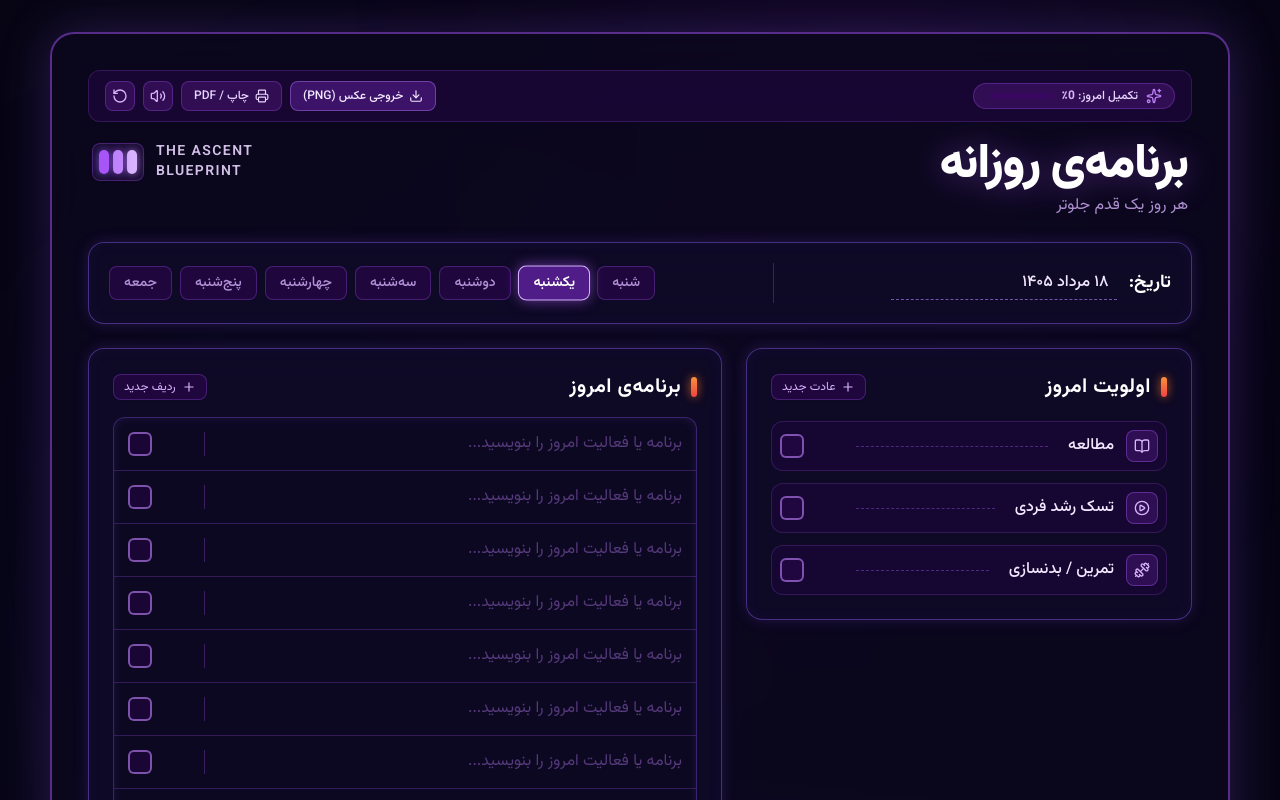
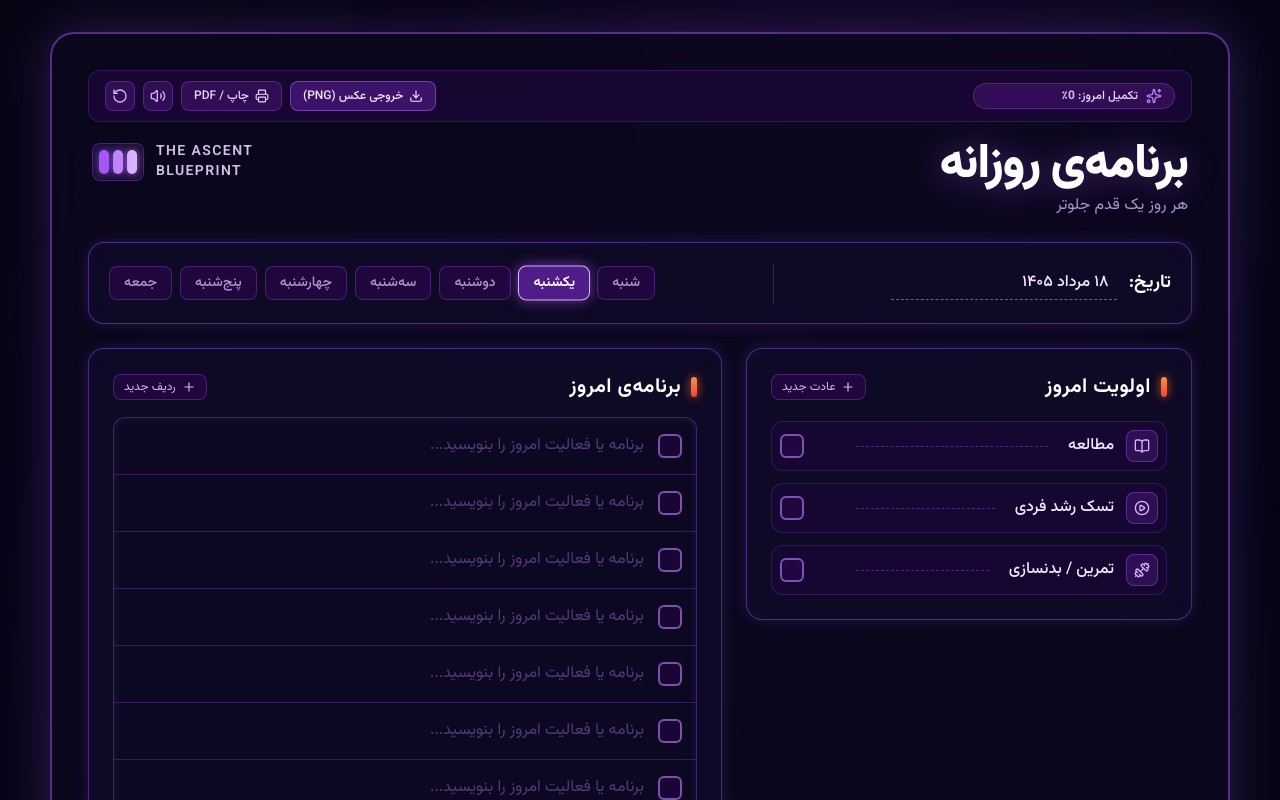
Before and after one commit to alieftekhari5040-del/panner-pro, a React (Vite) app: page / in a window 1280 px wide. Shown: the top 800 px of the page. Built offline with nearby package versions, Linux system fonts and the light colour scheme.

Commit message:
fix: move checkbox to right side and remove vertical divider in schedule table while keeping delete button on left
Co-authored-by: arena-agent <297053741+arena-agent@users.noreply.github.com>

```diff
--- a/src/components/ScheduleCard.tsx
+++ b/src/components/ScheduleCard.tsx
@@ -20,7 +20,7 @@ export const ScheduleCard: React.FC<ScheduleCardProps> = ({
 }) => {
   return (
     <div className="neon-box p-5 sm:p-6 flex flex-col gap-4 h-full">
-      {/* Title Row */}
+      {/* Title Row & Add Row Button */}
       <div className="flex items-center justify-between">
         <div className="flex items-center gap-2.5">
           <span className="inline-block w-1.5 h-5 bg-gradient-to-b from-orange-400 to-red-500 rounded-full shadow-[0_0_10px_rgba(249,115,22,0.8)]" />
@@ -43,14 +43,27 @@ export const ScheduleCard: React.FC<ScheduleCardProps> = ({
         {schedule.map((slot) => (
           <div
             key={slot.id}
-            className={`group flex items-center justify-between gap-3 p-3 sm:p-3.5 transition-colors ${
+            className={`group flex items-center justify-between gap-3.5 p-3 sm:p-3.5 transition-colors ${
               slot.completed
                 ? 'bg-purple-950/40'
                 : 'hover:bg-purple-900/15'
             }`}
           >
-            {/* Wide activity / task input column on right (RTL) */}
-            <div className="flex-1 flex items-center gap-2">
+            {/* 1. Completion checkbox on RIGHT side (in RTL, first element) */}
+            <button
+              onClick={() => onToggleSlot(slot.id)}
+              className={`w-6 h-6 rounded-md flex items-center justify-center transition-all duration-200 border-2 shrink-0 ${
+                slot.completed
+                  ? 'bg-purple-500 border-purple-300 text-white shadow-[0_0_10px_rgba(168,85,247,0.8)]'
+                  : 'bg-purple-950/30 border-purple-400/60 hover:border-purple-300'
+              }`}
+              title={slot.completed ? 'انجام شد' : 'علامت به عنوان انجام‌شده'}
+            >
+              {slot.completed && <Check className="w-4 h-4 stroke-[3]" />}
+            </button>
+
+            {/* 2. Wide activity / task input column */}
+            <div className="flex-1 flex items-center">
               <input
                 type="text"
                 value={slot.task}
@@ -64,30 +77,14 @@ export const ScheduleCard: React.FC<ScheduleCardProps> = ({
               />
             </div>
 
-            {/* Vertical column divider matching the poster */}
-            <div className="w-px h-6 bg-purple-500/30 shrink-0 mx-1 sm:mx-2" />
-
-            {/* Completion checkbox on left (RTL) + delete button on hover */}
-            <div className="flex items-center gap-2">
+            {/* 3. Delete button remains on LEFT side (in RTL, last element) on hover */}
             <button
               onClick={() => onRemoveSlot(slot.id)}
-                className="no-print opacity-0 group-hover:opacity-100 focus:opacity-100 text-purple-400/60 hover:text-red-400 p-1 transition-all"
+              className="no-print opacity-0 group-hover:opacity-100 focus:opacity-100 text-purple-400/60 hover:text-red-400 p-1.5 transition-all shrink-0"
               title="حذف این ردیف"
             >
               <Trash2 className="w-4 h-4" />
             </button>
-              <button
-                onClick={() => onToggleSlot(slot.id)}
-                className={`w-6 h-6 rounded-md flex items-center justify-center transition-all duration-200 border-2 shrink-0 ${
-                  slot.completed
-                    ? 'bg-purple-500 border-purple-300 text-white shadow-[0_0_10px_rgba(168,85,247,0.8)]'
-                  : 'bg-purple-950/30 border-purple-400/60 hover:border-purple-300'
-                }`}
-                title={slot.completed ? 'انجام شد' : 'علامت به عنوان انجام‌شده'}
-              >
-                {slot.completed && <Check className="w-4 h-4 stroke-[3]" />}
-              </button>
-            </div>
           </div>
         ))}
         {schedule.length === 0 && (
```
Lines whose indentation alone changed are shown as unchanged.
